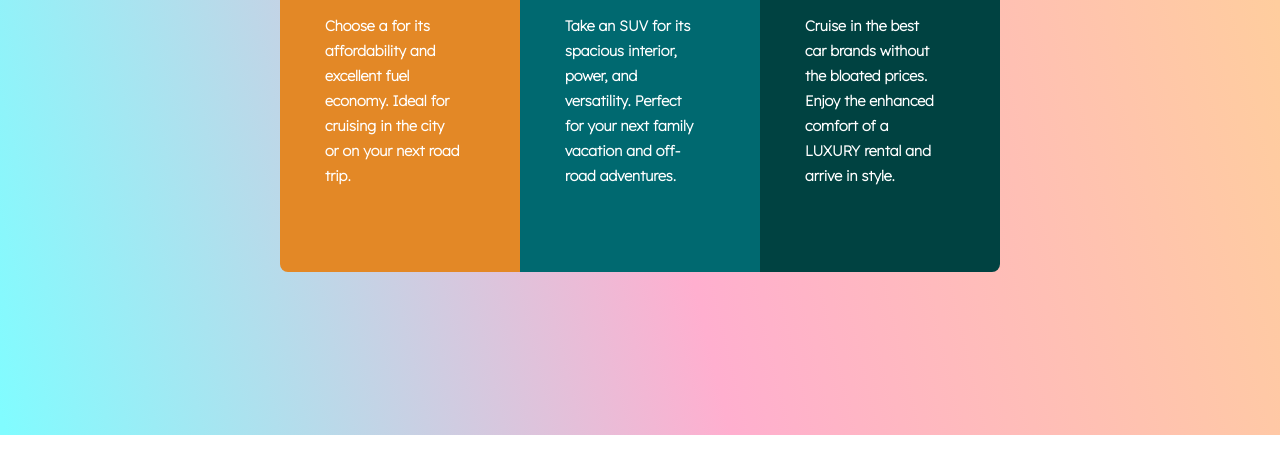
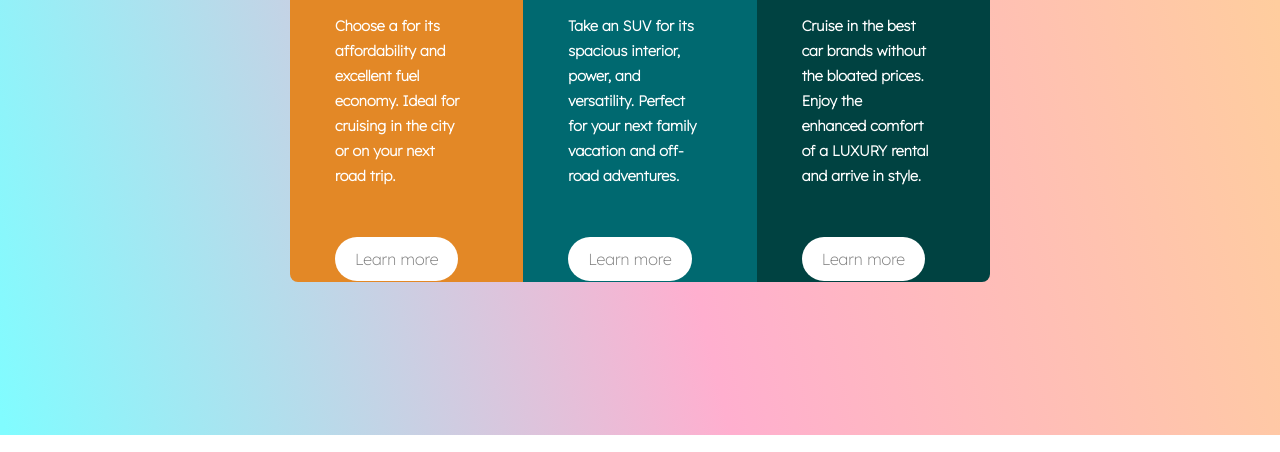
Before and after one commit to rsalohiddin/Practice, a plain HTML site: page index.html in a window 1280 px wide. Shown: the part 348-800 px from the top of the page. Drawn offline with Linux system fonts and the light colour scheme.

Commit message:
nearly finish

```diff
--- a/index.html
+++ b/index.html
@@ -23,6 +23,9 @@
         <p>
           <strong>Choose a for its affordability and excellent fuel economy. Ideal for cruising in the city or on your next road trip.</strong>
         </p>
+        <div class="btn">
+          <a href="#" class="button">Learn more</a>
+        </div>
       </div>
       <div class="row__col2">
         <img src="images/icon-suvs.svg" alt="">
@@ -33,6 +36,9 @@
             and off-road adventures.
           </strong>
         </p>
+        <div class="btn">
+          <a href="#" class="button">Learn more</a>
+        </div>
       </div>
       <div class="row__col3">
         <img src="images/icon-luxury.svg" alt="">
@@ -43,6 +49,9 @@
             and arrive in style.
           </strong>
         </p>
+        <div class="btn">
+          <a href="#" class="button">Learn more</a>
+        </div>
       </div>
     </div>
   </div>
--- a/style.css
+++ b/style.css
@@ -10,28 +10,27 @@ body {
     font-family: 'Lexend Deca', sans-serif;
 }
 .container{
-    margin: 150px 280px;
+    margin: 150px 290px;
 }
 .row {
     display: flex;
-    border-top-left-radius: 15px;
 }
 
 .row__col1 {
     width: 290px;
-    height: 470px;
+    height: 480px;
     background-color: hsl(31, 77%, 52%);
     border-top-left-radius: 8px;
     border-bottom-left-radius: 8px;
 }
 .row__col2 {
     width: 290px;
-    height: 470px;
+    height: 480px;
     background-color: hsl(184, 100%, 22%);
 }
 .row__col3 {
     width: 290px;
-    height: 470px;
+    height: 480px;
     background-color: hsl(179, 100%, 13%);
     border-bottom-right-radius: 8px;
     border-top-right-radius: 8px;
@@ -55,3 +54,14 @@ p{
     font-weight: 200;
     line-height: 25px;
 }
+.button{
+    padding: 12px 20px;
+    border-radius: 2em;
+    color: gray;
+    background-color: white;
+    text-decoration: none;
+}
+.btn{
+    margin-left: 45px;
+    margin-top: 60px;
+}
```
